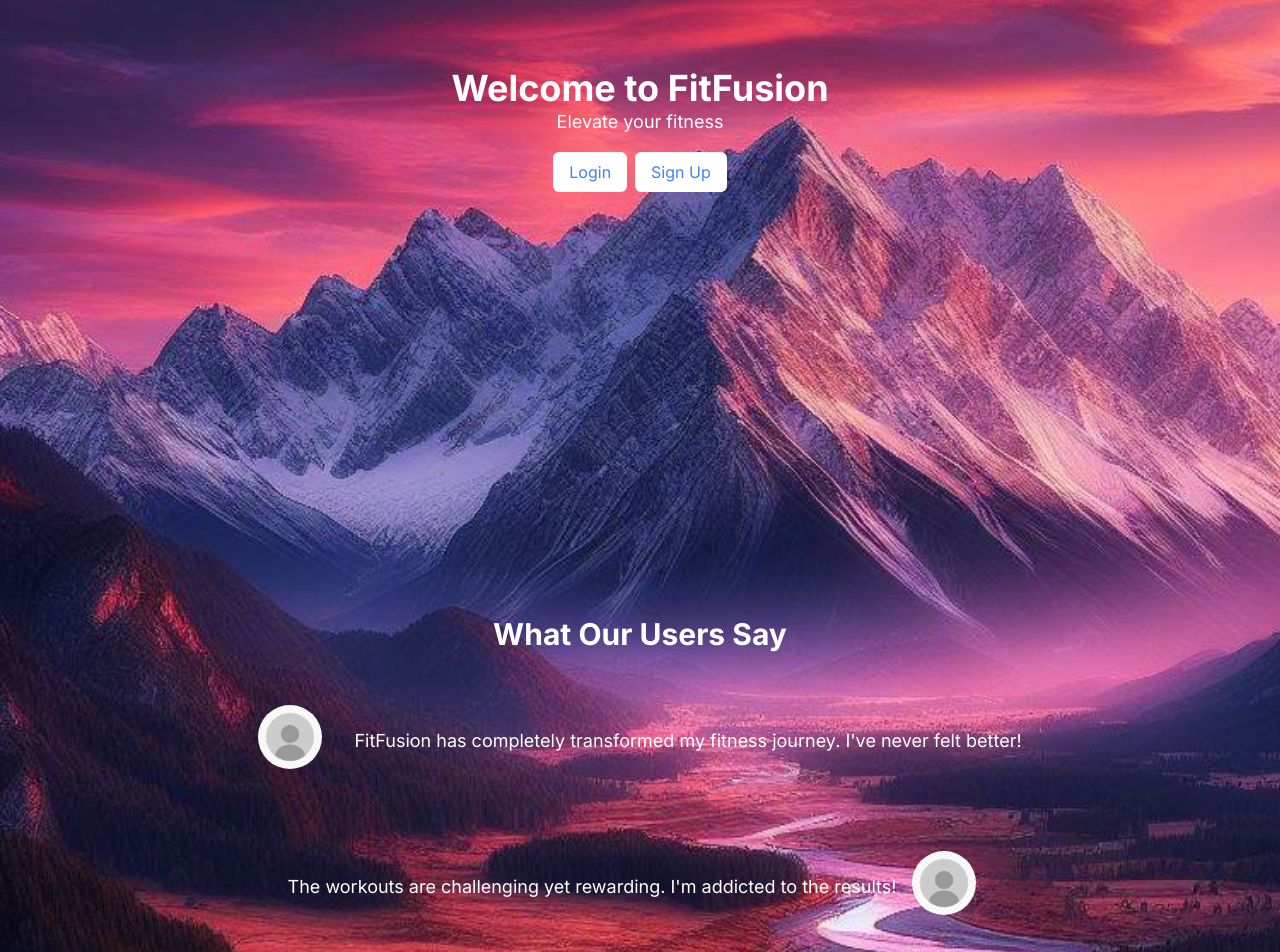
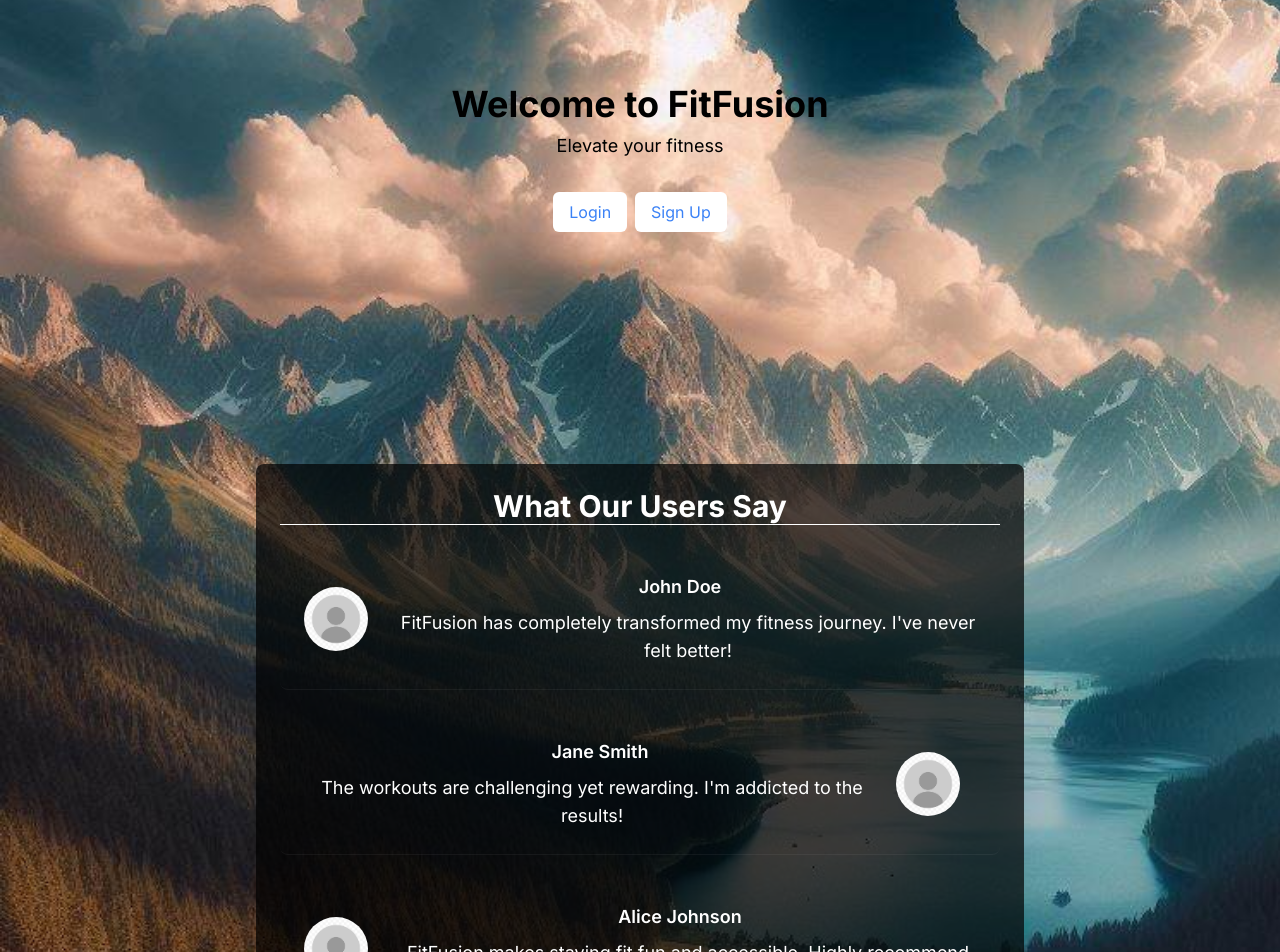
Before and after one commit to Syntax-Samurais/Website, a Next.js app: page / in a window 1280 px wide. Shown: the part 180-1132 px from the top of the page. Built offline with nearby package versions, Linux system fonts and the light colour scheme.

Commit message:
Better styling

```diff
--- a/src/app/about/page.js
+++ b/src/app/about/page.js
@@ -42,11 +42,10 @@ export default function AboutPage() {
       clearInterval(alertLoop);
       document.title = "🚨 ALERT CLEARED! 🚨";
       setTimeout(() => {
-        document.title = "You lost, but FitFusion can save you!";
+        document.title = "Come back when you are prepared to win!";
       }, 1000);
-      window.location.href =
-        "https://www.quora.com/Im-really-tired-of-being-a-loser-How-do-I-stop-being-a-loser"; // Quora link
-    }, 10000); // Redirect after 5 seconds
+      window.location.href = "https://youtu.be/ukWRRNqMAZ4?t=55"; // Beetles link
+    }, 5000); // Redirect after 5 seconds
   };
 
   return (
--- a/src/app/page.js
+++ b/src/app/page.js
@@ -26,32 +26,38 @@ export default function Home() {
   const testimonials = [
     {
       id: 1,
+      name: "John Doe",
       text: "FitFusion has completely transformed my fitness journey. I've never felt better!",
     },
     {
       id: 2,
+      name: "Jane Smith",
       text: "The workouts are challenging yet rewarding. I'm addicted to the results!",
     },
     {
       id: 3,
+      name: "Alice Johnson",
       text: "FitFusion makes staying fit fun and accessible. Highly recommend it to everyone!",
     },
     {
       id: 4,
+      name: "Mark Thompson",
       text: "FitFusion has completely transformed my fitness journey. I've never felt better!",
     },
     {
       id: 5,
+      name: "Emily Brown",
       text: "The workouts are challenging yet rewarding. I'm addicted to the results!",
     },
     {
       id: 6,
+      name: "David Wilson",
       text: "FitFusion makes staying fit fun and accessible. Highly recommend it to everyone!",
     },
   ];
 
   return (
-    <div className="text-white bg-mountains2 bg-cover bg-scroll">
+    <div className="text-white bg-mountains bg-cover bg-scroll">
       <Head>
         <title>FitFusion</title>
         <meta
@@ -62,18 +68,18 @@ export default function Home() {
       </Head>
       <Header />
       <main>
-        <div className="mt-48 flex justify-center">
-          <div className="text-center text-white">
-            <h1 className="text-4xl font-bold">Welcome to FitFusion</h1>
-            <p className="text-lg">Elevate your fitness</p>
+        <div className="mt-52 flex justify-center">
+          <div className="text-center text-black">
+            <h1 className="text-4xl font-bold mb-2">Welcome to FitFusion</h1>
+            <p className="text-lg mb-4">Elevate your fitness</p>
             <button
-              className="mt-4 bg-white text-blue-500 px-4 py-2 rounded-md"
+              className="mt-4 bg-white text-blue-500 px-4 py-2 rounded-md transition duration-300 ease-in-out hover:bg-blue-500 hover:text-white"
               onClick={openLoginModal}
             >
               Login
             </button>
             <button
-              className="mt-4 bg-white text-blue-500 px-4 py-2 rounded-md ml-2"
+              className="mt-4 bg-white text-blue-500 px-4 py-2 rounded-md ml-2 transition duration-300 ease-in-out hover:bg-blue-500 hover:text-white"
               onClick={() => router.push("/SignUp")}
             >
               Sign Up
@@ -81,9 +87,9 @@ export default function Home() {
           </div>
         </div>
         {/* Testimonials */}
-        <section className="mt-96 py-10 justify-center items-center">
-          <div className="container mx-auto">
-            <h2 className="text-3xl font-bold mb-6 text-center">
+        <section className="mt-48 py-10 flex justify-center">
+          <div className="max-w-3xl w-full bg-opacity-70 bg-black rounded-lg p-6">
+            <h2 className="text-3xl font-bold mb-6 text-center border-b border-white">
               What Our Users Say
             </h2>
             <div className="space-y-6">
@@ -92,19 +98,20 @@ export default function Home() {
                   key={testimonial.id}
                   className={`p-6 rounded-lg flex items-center ${
                     index % 2 === 0 ? "flex-row" : "flex-row-reverse"
-                  } justify-center`}
+                  } justify-center border-b border-white border-opacity-5`}
                 >
                   <img
                     src={`images/Testimonial_pfp.jpg`}
+                    alt={testimonial.name}
                     className="w-16 h-16 rounded-full mr-4"
                     style={{ marginBottom: "5px", marginTop: "5px" }}
                   />
                   <div>
-                    <p className="text-lg font-semibold mb-2">
+                    <p className="text-lg font-semibold mb-2 text-center">
                       {testimonial.name}
                     </p>
                     <p
-                      className="text-lg"
+                      className="text-lg text-center"
                       style={{
                         marginLeft: index % 2 === 0 ? "1rem" : "0",
                         marginRight: index % 2 === 0 ? "0" : "1rem",
```
